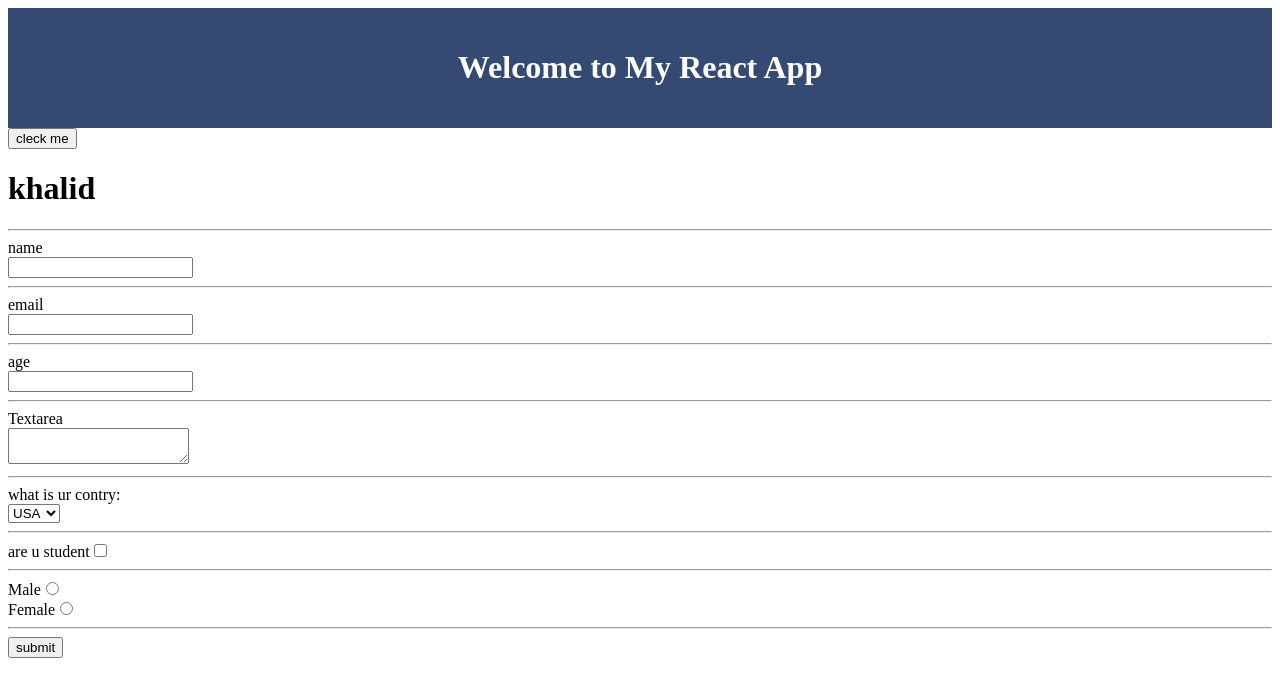
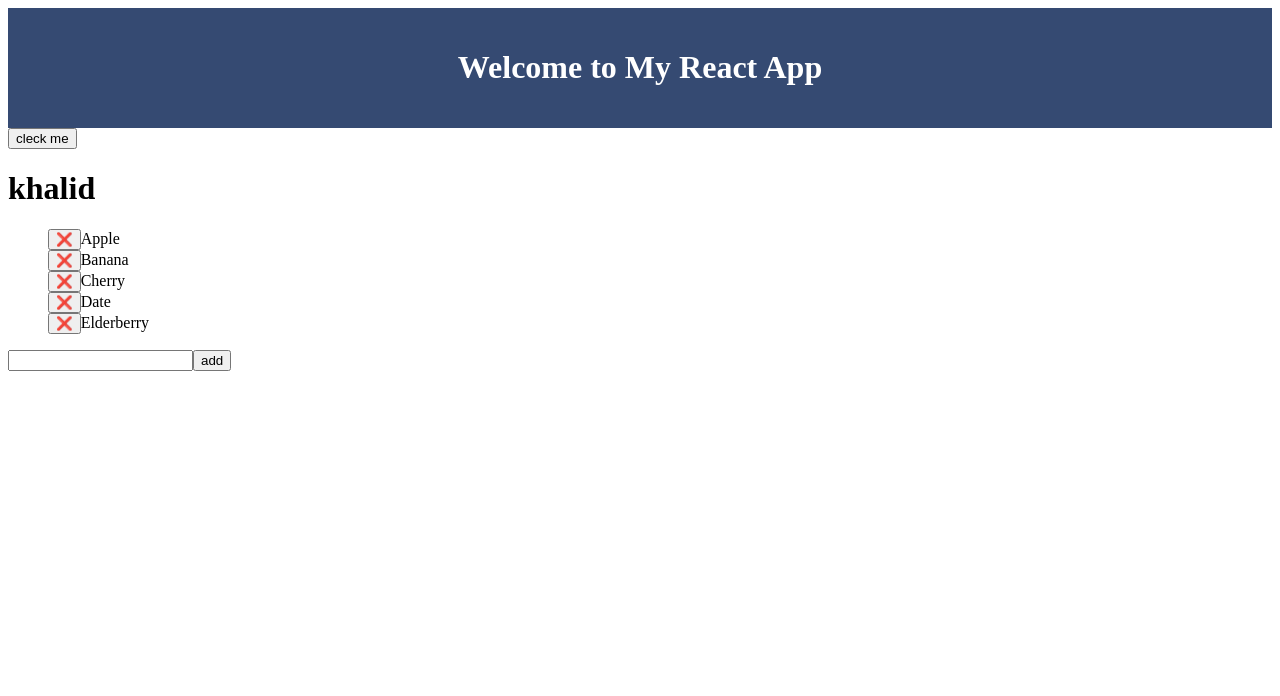
Before and after one commit to khalid192/react-app, a React (Vite) app: page / in a window 1280 px wide. Shown: the top 696 px of the page. Built offline with nearby package versions, Linux system fonts and the light colour scheme.

Commit message:
useState withe array 1/2

```diff
--- /dev/null
+++ b/src/aray.jsx
@@ -0,0 +1,43 @@
+
+ import { useState , useEffect} from 'react';
+ export default function Aray(){
+
+
+    const [items, setItems] =useState([{id: 1, name: "Apple"}, {id: 2, name: "Banana"}, {id: 3, name: "Cherry"}, {id: 4, name: "Date"}, {id: 5, name: "Elderberry"}]);
+
+    const [inputValue, setInputValue] = useState("");
+function removeItem(itemToRemove) {
+  setItems(prev => prev.filter(item => item.id !== itemToRemove.id));
+  console.log(itemToRemove.id);
+}
+    const listItems = items.map((item) =>
+        <li style={{listStyle:"none"}} key={item.id} >
+            <button onClick={() => removeItem(item)}>❌</button>{item.name}</li>
+
+
+     );
+
+    function Fbutton(){
+        if (inputValue.trim() === "") {
+          alert("Please enter a valid item.");
+        }else{
+      setItems([...items,{id: items.length + 1, name: inputValue}]);
+      setInputValue("");}
+
+
+    }
+    function Finput(e){
+        setInputValue(e.target.value);
+    }
+
+
+  return (
+    <div>
+      <ul>
+        {listItems}
+      </ul>
+      <input  type="text" name='inputV' value={inputValue} onChange={Finput} />
+      <button onClick={Fbutton}>add</button>
+    </div>
+  );
+}
--- a/src/main.jsx
+++ b/src/main.jsx
@@ -5,12 +5,14 @@ import App from './App.jsx'
 import Inputfunc from './input.jsx'
 import Header from './header.jsx'
 import Button from './botton.jsx'
+import Aray from './aray.jsx'
 
 
 createRoot(document.getElementById('root')).render(
   <StrictMode>
     <Header />
     <Button />
-    <Inputfunc />
+    <Aray />
+
   </StrictMode>,
 )
```
